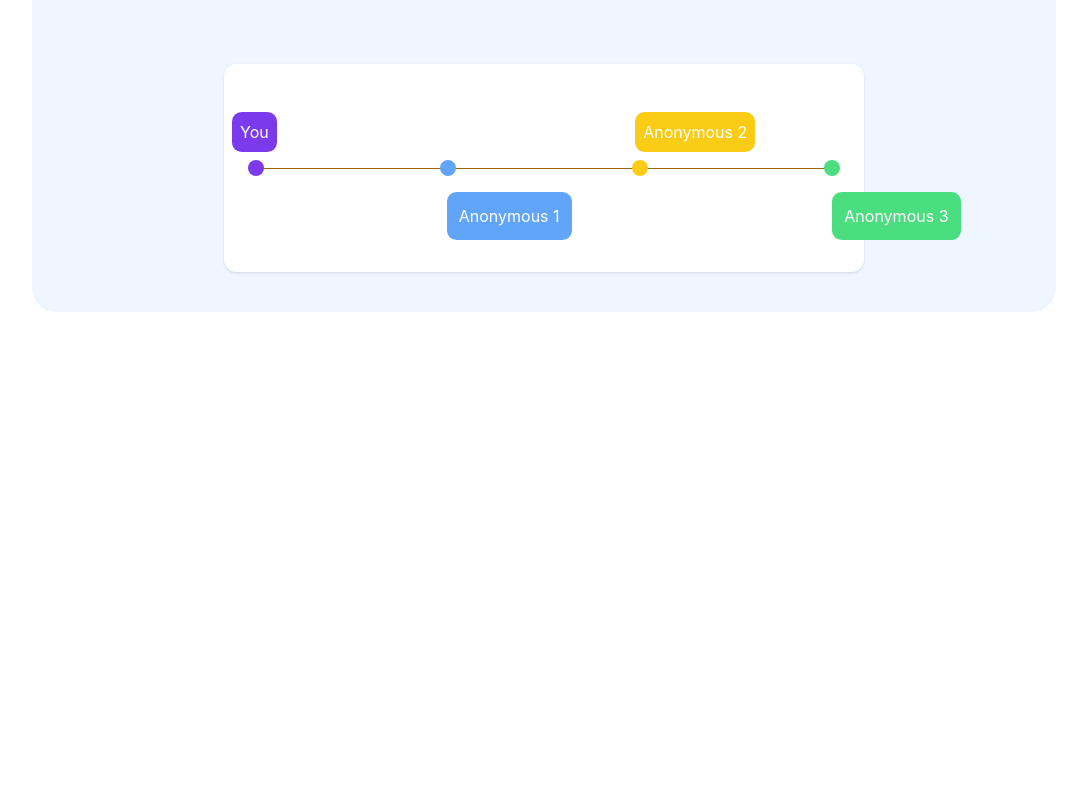
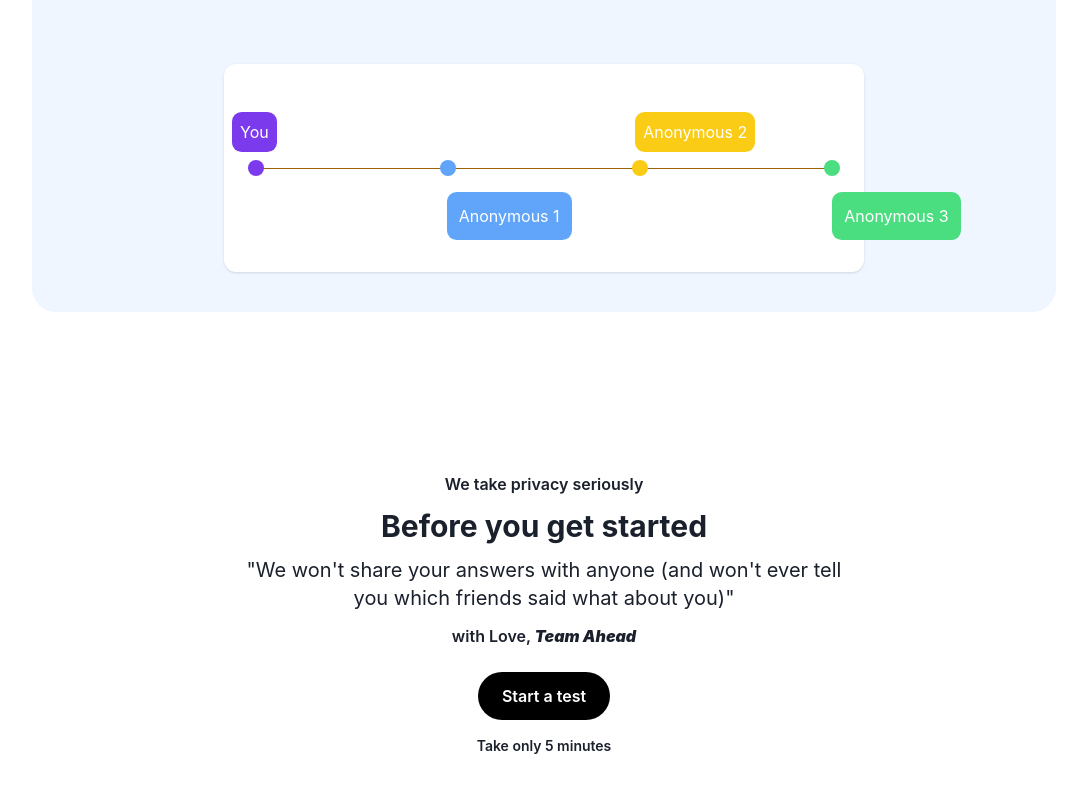
Before and after one commit to abhinavkr2108/spurfit-task, a React (Vite) app: page / in a window 1280 px wide. Shown: the part 2544-3336 px from the top of the page, without its empty margins (96-1183 px from the left). Before the commit the page ends 3016 px from the top, so only its background shows below. Built offline with nearby package versions, Linux system fonts and the light colour scheme.

Commit message:
Added StartTest Component

```diff
--- a/src/App.jsx
+++ b/src/App.jsx
@@ -7,6 +7,7 @@ import MeetAheadApp from "./components/MeetAheadApp";
 import SelfImprovement from "./components/SelfImprovement";
 import BestWithEq from "./components/BestWithEq";
 import EverWonder from "./components/EverWondered";
+import StartTest from "./components/StartTest";
 
 function App() {
   return (
@@ -19,6 +20,7 @@ function App() {
       <SelfImprovement />
       <BestWithEq />
       <EverWonder />
+      <StartTest />
     </>
   );
 }
--- /dev/null
+++ b/src/components/StartTest.jsx
@@ -0,0 +1,60 @@
+import { motion } from "framer-motion";
+
+const StartTest = () => {
+  return (
+    <section className="mt-20 flex flex-col gap-3 text-center p-8">
+      <p className="text-center font-semibold">We take privacy seriously</p>
+      <p className="font-bold text-3xl">Before you get started</p>
+      <p className="text-xl font-normal">
+        &quot;We won&apos;t share your answers with anyone (and won&apos;t ever
+        tell <br></br> you which friends said what about you)&quot;
+      </p>
+      <div className="flex flex-row gap-2 items-center justify-center">
+        <p className="font-semibold">
+          with Love,{" "}
+          <b>
+            <i>Team Ahead</i>
+          </b>
+        </p>
+      </div>
+      <motion.div
+        initial="hidden"
+        whileInView="visible"
+        viewport={{ once: true }}
+        variants={{
+          hidden: { y: "10%" },
+          visible: {
+            y: 0,
+            transition: { ease: "easeInOut", duration: 1, delayChildren: 0.7 },
+          },
+        }}
+      >
+        <motion.div
+          initial="hidden"
+          whileInView="visible"
+          viewport={{ once: true }}
+          variants={{
+            hidden: { scale: 0.5, opacity: 0 },
+            visible: {
+              opacity: 1,
+              scale: [0, 0.25, 0.5, 0.8, 1.01, 1],
+              transition: { ease: "easeInOut", duration: 1 },
+            },
+          }}
+          style={{
+            width: "100%", // Adjust the width as needed
+            overflow: "hidden", // Hide overflowing text while sliding
+          }}
+          className="pt-3"
+        >
+          <button className="rounded-3xl p-3 px-6 text-white bg-black font-semibold">
+            Start a test
+          </button>
+        </motion.div>
+        <div className="text-sm mt-4 font-semibold">Take only 5 minutes</div>
+      </motion.div>
+    </section>
+  );
+};
+
+export default StartTest;
```
